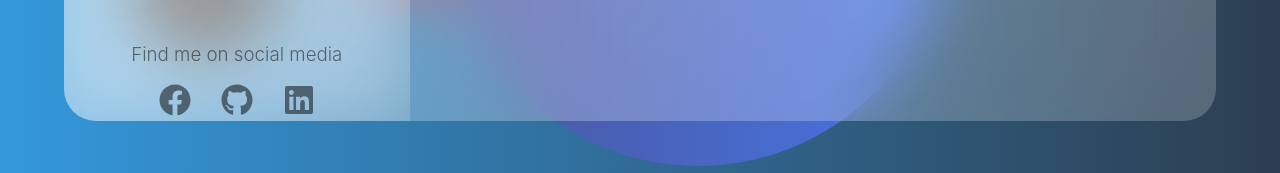
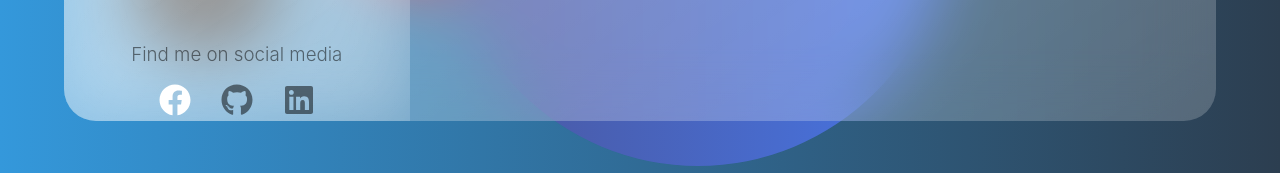
Before and after one commit to smir45/Portfolio-Glassmorphism, a React (Create React App) app: page / in a window 1280 px wide. In both pictures the pointer is over the link 174 px from the left and 758 px from the top of the page. Shown: the part 654-827 px from the top of the page. Built offline with nearby package versions, Linux system fonts and the light colour scheme.

Commit message:
social icons hover added

```diff
--- a/src/css/home.css
+++ b/src/css/home.css
@@ -146,6 +146,12 @@ a{
 }
 .social-icons{
     font-size: 2em;
+    transition: all .5s ease;
+}
+
+.social-icons:hover{
+  font-size: 2em;
+  color: #fff;
 }
 .navbar-right{
   width:70%;
@@ -208,7 +214,3 @@ a{
     opacity: 0;
   }
 }
-
-
-
-/* none */
```
